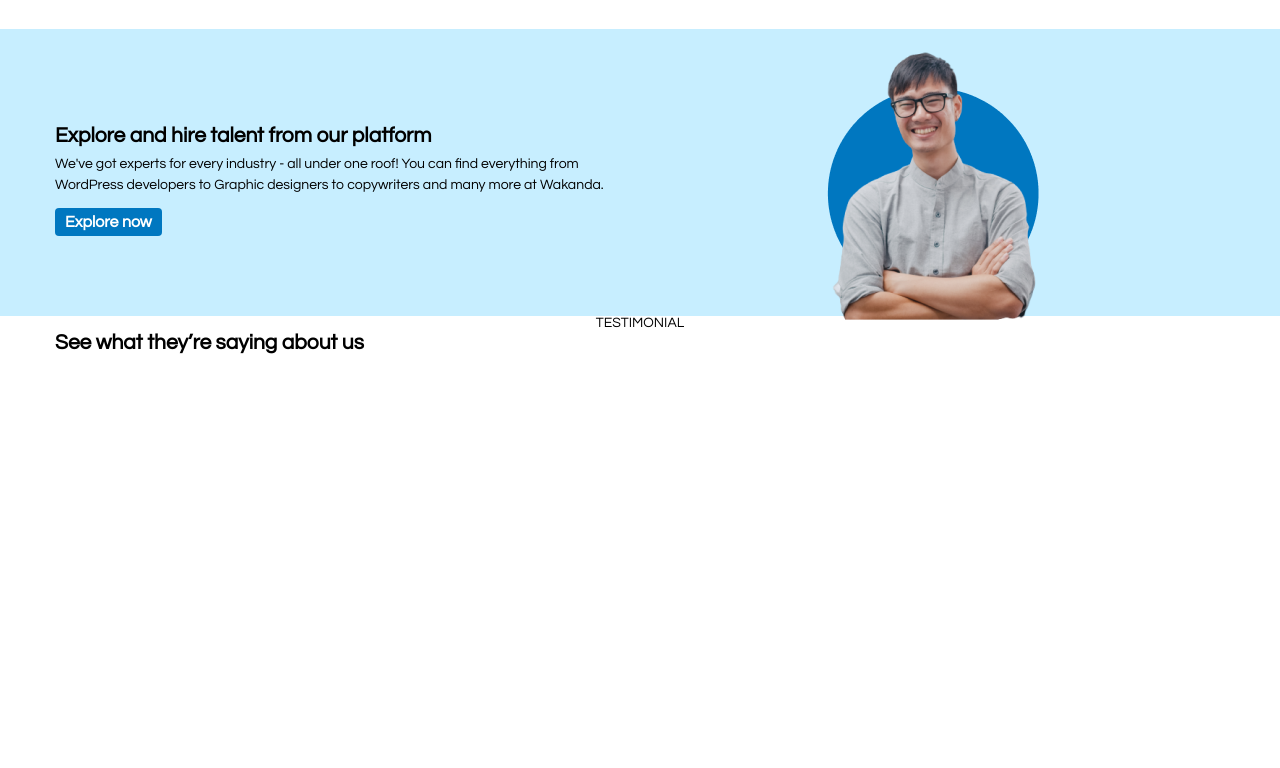
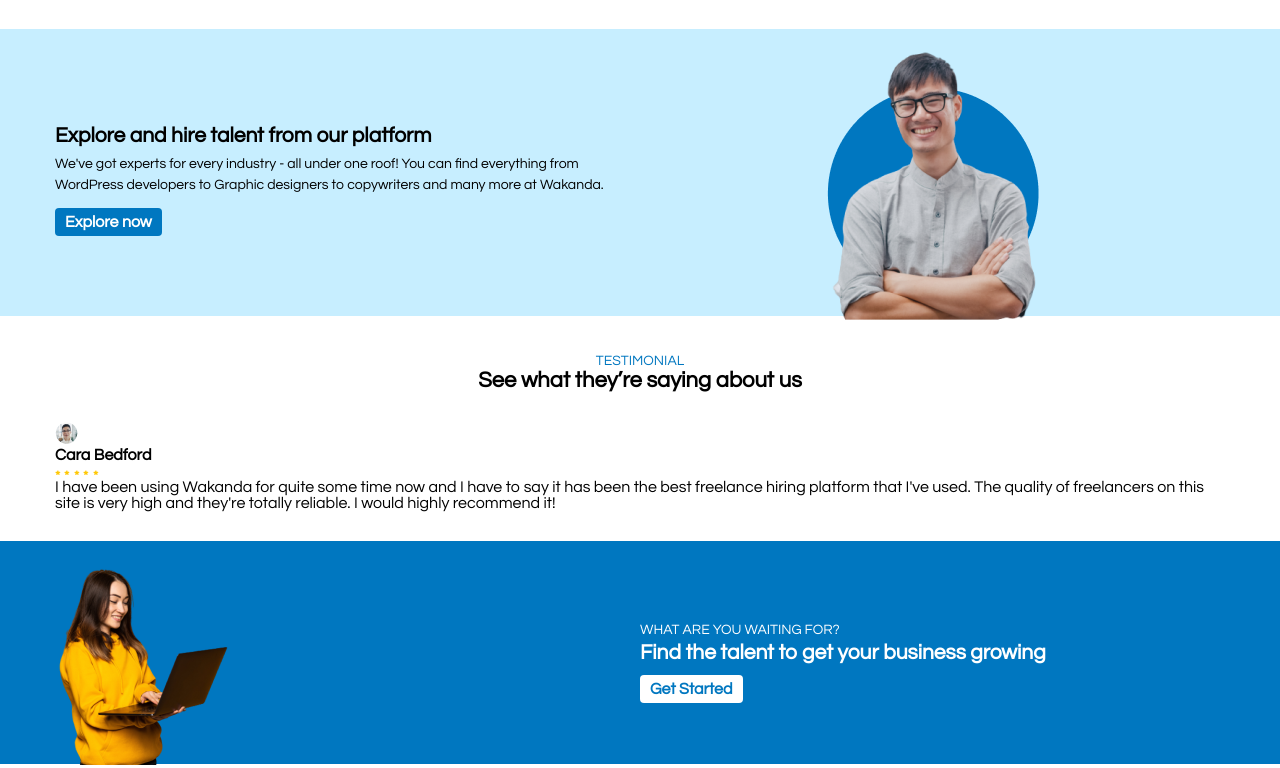
Before and after one commit to Nikko2450/Wakanda, a plain HTML site: page index.html in a window 1280 px wide. Shown: the part 1085-1853 px from the top of the page. Before the commit the page ends 1440 px from the top, so only its background shows below. Drawn offline with Linux system fonts and the light colour scheme.

Commit message:
development

```diff
--- a/Scss/main.scss
+++ b/Scss/main.scss
@@ -272,3 +272,64 @@ $xs: 596px;
     }
 
 }
+
+.comments {
+    padding: 38px 0 30px;
+
+    &__desc {
+        color: $c-blue;
+    }
+
+    &__container {
+        display: flex;
+    }
+
+    &__title {
+        margin-bottom: 29px;
+        font-size: 22px;
+        text-align: center;
+    }
+}
+
+.comment {
+
+}
+
+.development {
+    background: $c-blue;
+    padding-top: 21px;
+
+    &__container {
+        height: 100%;
+        display: flex;
+        align-items: center;
+    }
+
+    &__text {
+        width: 50%;
+    }
+
+    &__image {
+        position: relative;
+        width: 50%;
+        align-self: start;
+        top: 4px;
+    }
+
+    &__title {
+        font-style: 21px;
+        color: $c-white;
+        margin-top: 3px;
+    }
+
+    &__button {
+        background: $c-white;
+        color: $c-blue;
+        margin-top: 10px;
+    }
+
+    &__desc {
+        color: $c-white;
+        text-align: start;
+    }
+}
--- a/index.html
+++ b/index.html
@@ -22,8 +22,8 @@
                 <a href="#" class="header__button button">Get Started</a>
             </div>
             <div class="header__images">
-                <img src="img/header/header-img-1.png" alt="" class="header__img">
-                <img src="img/header/header-img-2.png" alt="" class="header__icon">
+                <img src="img/header/header-img-1.png" alt="hero" class="header__img">
+                <img src="img/header/header-img-2.png" alt="icon" class="header__icon">
             </div>
         </div>
         <div class="header__brand container">
@@ -102,6 +102,36 @@
         <div class="container">
             <p class="comments__desc subtitle">Testimonial</p>
             <h2 class="comments__title title">See what they’re saying about us</h2>
+
+            <div class="comments__container">
+                <div class="comment">
+                    <div>
+                        <img src="img/comments/comment-img-1.png" alt="Cara Bedford">
+                    </div>
+                    <div class="comment__image">
+                        <h3 class="comment__title">Cara Bedford</h3>
+                        <img src="img/icon/star.png" alt="star">
+                        <img src="img/icon/star.png" alt="star">
+                        <img src="img/icon/star.png" alt="star">
+                        <img src="img/icon/star.png" alt="star">
+                        <img src="img/icon/star.png" alt="star">
+                    </div>
+                    <p class="comment__intro">I have been using Wakanda for quite some time now and I have to say it has been the best freelance hiring platform that I've used. The quality of freelancers on this site is very high and they're totally reliable. I would highly recommend it!</p>
+                </div>
+            </div>
+        </div>
+    </section>
+
+    <section class="development">
+        <div class="development__container container">
+            <div class="development__image">
+                <img src="img/development/development-img-1.png" alt="hero" class="development__img">
+            </div>
+            <div class="development__text">
+                <p class="development__desc subtitle">What are you waiting for?</p>
+                <h2 class="development__title title">Find the talent to get your business growing</h2>
+                <a href="" class="development__button button">Get Started</a>
+            </div>
         </div>
     </section>
 </body>
```
Also changed, not shown: css/main.css, img/comments/comment-img-1.png (renamed from img/icon/cara bedford.png), img/comments/comment-img-2.png (renamed from img/icon/robert fox.png), img/comments/comment-img-3.png (renamed from img/icon/albert flores.png), img/development/development-img-1.png (added), 1 other file.
